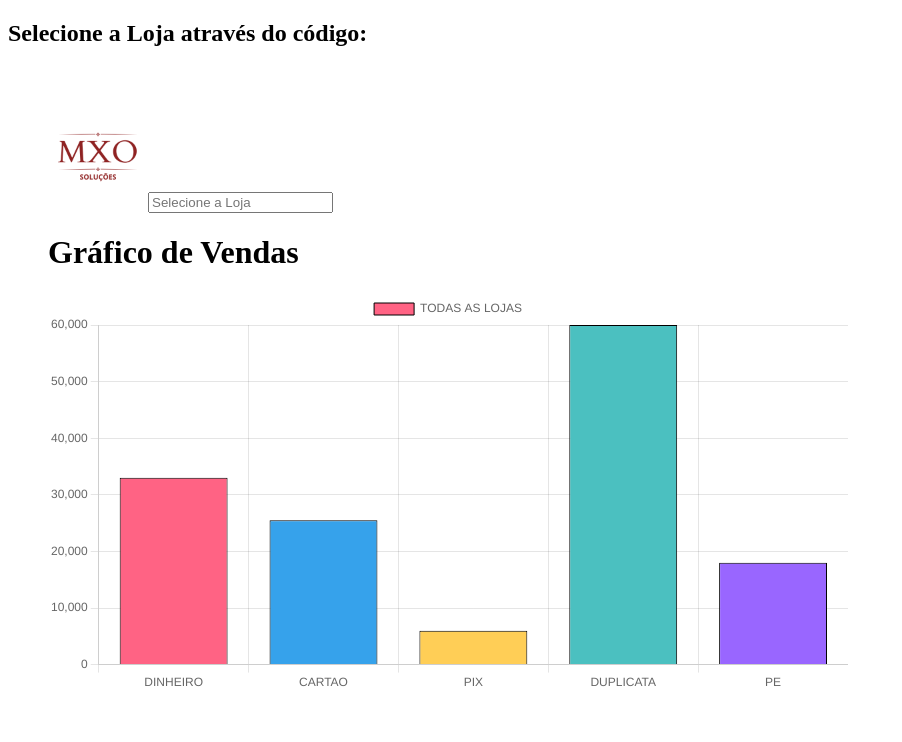
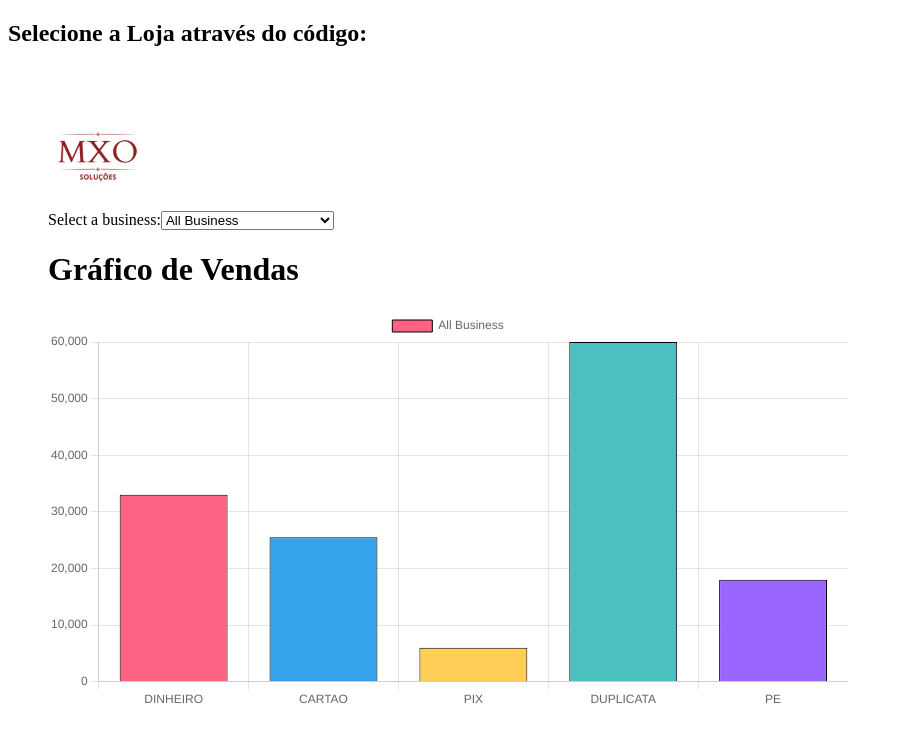
Before and after one commit to Joao-Victor-Martins/mxo-sistem, a Next.js app: page / in a window 1280 px wide. Shown: the top 742 px of the page, without its empty margins (0-902 px from the left). Built offline with nearby package versions, Linux system fonts and the light colour scheme.

Commit message:
Update of selection of business for grafic

```diff
--- a/app/components/GraphTest/index.tsx
+++ b/app/components/GraficSales/index.tsx
@@ -16,33 +16,42 @@ import LogoMXO from "@/public/LOGO-MXO.png";
 import LogoPrime from "@/public/LOGO-PRIME.png";
 import LogoPaulista from "@/public/LOGO-PAULISTA.png";
 import Image from "next/image";
+import { StaticImageData } from "next/image";
 
 // ✅ Registrar os componentes necessários
-ChartJS.register(CategoryScale, LinearScale, BarElement, Title, Tooltip, Legend);
+ChartJS.register(
+  CategoryScale,
+  LinearScale,
+  BarElement,
+  Title,
+  Tooltip,
+  Legend
+);
 
-export default function GraphTest() {
-  const [lojaSelected, setLojaSelected] = useState<string>("TODAS AS LOJAS");
+export default function GraficSales() {
+  const [lojaSelected, setLojaSelected] = useState<string>("All Business");
   const [logoSelected, setLogoSelected] = useState(LogoMXO);
 
-  function changeLoja(event: React.ChangeEvent<HTMLInputElement>) {
-    if (event.target.value === "1") {
-      setLojaSelected("ÓTICA DINIZ");
-      setLogoSelected(LogoDiniz);
-    } else if (event.target.value === "2") {
-      setLojaSelected("ÓTICA OURO PRIME");
-      setLogoSelected(LogoPrime);
-    } else if (event.target.value === "3") {
-      setLojaSelected("ÓTICA OURO PAULISTA");
-      setLogoSelected(LogoPaulista);
-    } else {
-      setLojaSelected("TODAS AS LOJAS");
-      setLogoSelected(LogoMXO);
-    }
+  const businessID = dataBaseVendas.map((item) => item.ID);
+
+
+  function handleLojaChange(e: React.ChangeEvent<HTMLSelectElement>) {
+    const loja = e.target.value as keyof typeof logos; // Garante que a chave está no tipo do objeto
+    setLojaSelected(loja);
+
+    const logos: Record<string, StaticImageData> = {
+      "ÓTICA DINIZ": LogoDiniz,
+      "ÓTICA OURO PRIME": LogoPrime,
+      "ÓTICA OURO PAULISTA": LogoPaulista,
+      "All Business": LogoMXO,
+    };
+
+    setLogoSelected(logos[loja] || LogoMXO);
   }
 
   // ✅ Filtrar os dados pela loja selecionada
   const vendasFiltradas = dataBaseVendas.filter(
-    (venda) => lojaSelected === "TODAS AS LOJAS" || venda.LOJA === lojaSelected
+    (venda) => lojaSelected === "All Business" || venda.LOJA === lojaSelected
   );
 
   // ✅ Somar os valores por forma de pagamento
@@ -64,7 +73,13 @@ export default function GraphTest() {
       {
         label: lojaSelected,
         data: valores, // Valores por forma de pagamento
-        backgroundColor: ["#FF6384", "#36A2EB", "#FFCE56", "#4BC0C0", "#9966FF"],
+        backgroundColor: [
+          "#FF6384",
+          "#36A2EB",
+          "#FFCE56",
+          "#4BC0C0",
+          "#9966FF",
+        ],
         borderColor: "black",
         borderWidth: 1,
       },
@@ -75,13 +90,25 @@ export default function GraphTest() {
     <div style={{ padding: 40, width: 800, height: 400 }}>
       <Image height={100} width={100} src={logoSelected} alt="Logos" />
 
-      <input
-        onChange={changeLoja}
-        placeholder="Selecione a Loja"
-        type="number"
-        id="loja"
-        name="loja"
-      />
+      <div className="relative inline-block text-left">
+        {/* Botão para abrir/fechar */}
+        <label htmlFor="selectBusiness">Select a business:</label>
+        <select
+          id="selectBusiness"
+          name="selectBusiness"
+          onChange={handleLojaChange}
+        >
+          <option defaultValue={"All Business"} value="All Business">
+            All Business
+          </option>
+          {dataBaseVendas.map((loja) => (
+            <option key={loja.ID} value={loja.LOJA}>
+              {loja.LOJA}
+            </option>
+          ))}
+        </select>
+      </div>
+
       <h1>Gráfico de Vendas</h1>
       <Bar data={data} />
     </div>
--- a/app/database/vendas.json
+++ b/app/database/vendas.json
@@ -1,6 +1,8 @@
 [
   {
+    "ID": "01",
     "LOJA": "ÓTICA DINIZ",
+    "LOGO": "LogoDiniz",
     "MES": "FEVEREIRO",
     "ANO": "2025",
     "FORMAPAGAMENTO": {
@@ -12,7 +14,9 @@
     }
   },
   {
+    "ID": "02",
     "LOJA": "ÓTICA OURO PRIME",
+    "LOGO": "LogoPrime",
     "MES": "FEVEREIRO",
     "ANO": "2025",
     "FORMAPAGAMENTO": {
@@ -24,7 +28,9 @@
     }
   },
   {
+    "ID": "03",
     "LOJA": "ÓTICA OURO PAULISTA",
+    "LOGO": "LogoPaulista",
     "MES": "FEVEREIRO",
     "ANO": "2025",
     "FORMAPAGAMENTO": {
--- a/app/page.tsx
+++ b/app/page.tsx
@@ -1,5 +1,5 @@
 import Image from "next/image";
-import GraphTest from "./components/GraphTest";
+import GraphTest from "./components/GraficSales";
 
 
 export default function Home() {
--- a/package.json
+++ b/package.json
@@ -21,7 +21,9 @@
     "@types/node": "^20",
     "@types/react": "^19",
     "@types/react-dom": "^19",
-    "tailwindcss": "^4",
+    "autoprefixer": "^10.4.21",
+    "postcss": "^8.5.3",
+    "tailwindcss": "^4.0.13",
     "typescript": "^5"
   }
 }
```
Also changed, not shown: 1 other file (tests, documents, lock files or other folders).
